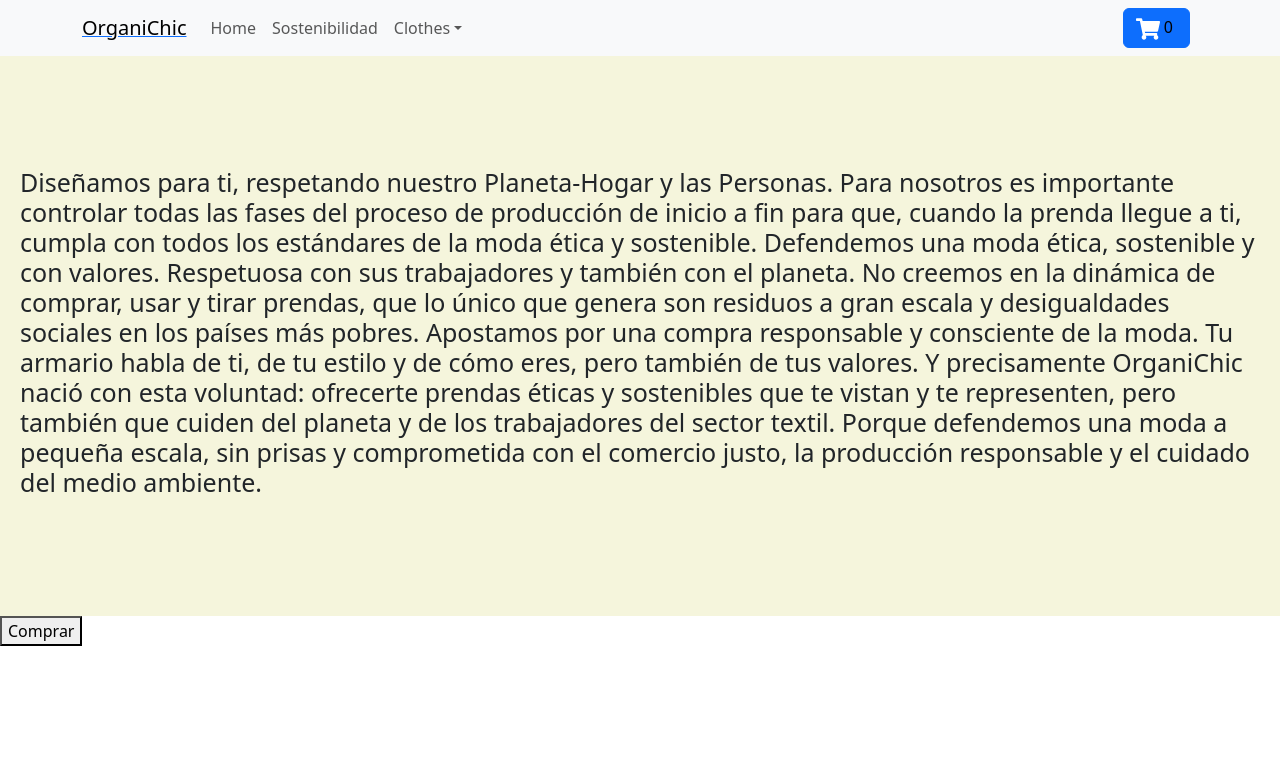
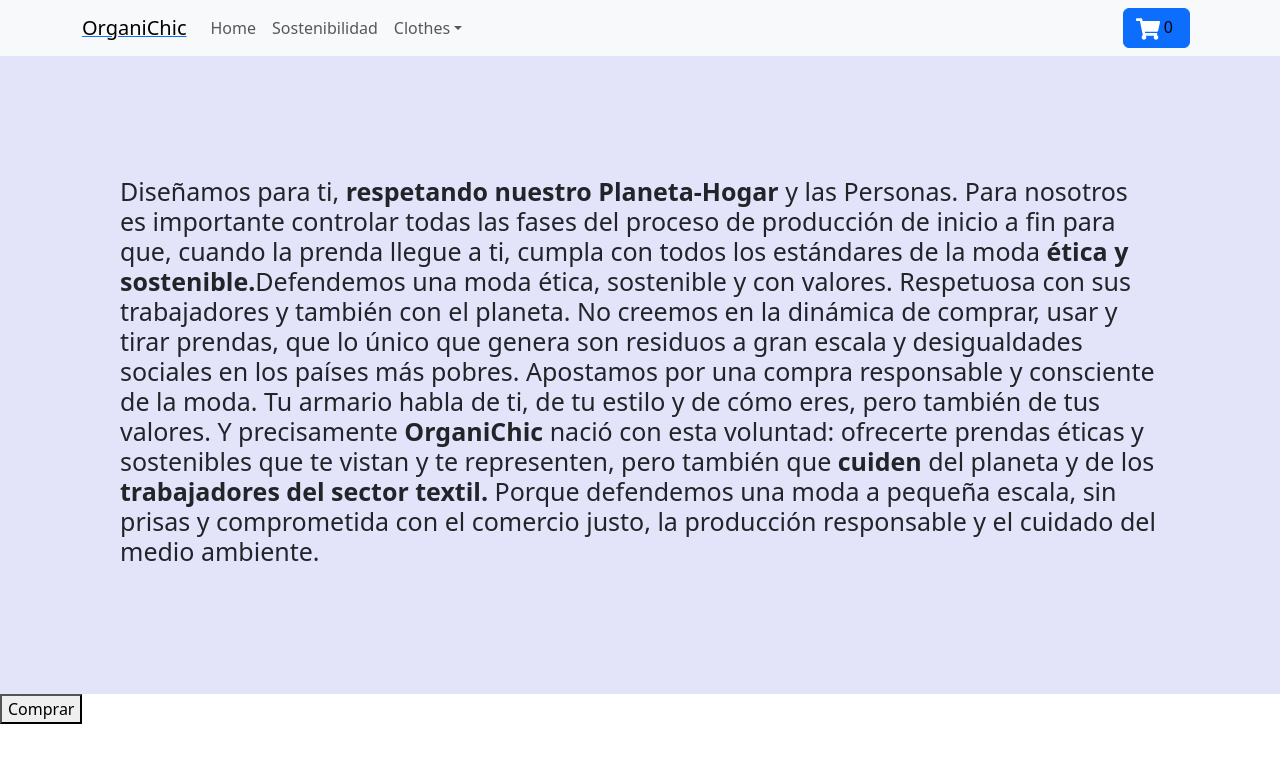
Before and after one commit to PaolaVega731/Organichic, a React (Vite) app: page /sostenibilidad in a window 1280 px wide. Shown: the top 762 px of the page. Built offline with nearby package versions, Linux system fonts and the light colour scheme.

Commit message:
Se agregan estilos y productos

```diff
--- a/src/components/Cart.jsx
+++ b/src/components/Cart.jsx
@@ -9,11 +9,11 @@
   );
 
   if (cart.length === 0) {
-    return <div>No hay productos en el carrito.</div>;
+    return <div>No hay productos en el carrito :(.</div>;
   }
 
   return (
-    <div>
+    <div className="text-center">
       <h2>Carrito</h2>
       {cart.map((item) => (
         <div key={item.id}>
--- a/src/components/Home.jsx
+++ b/src/components/Home.jsx
@@ -4,20 +4,30 @@
 
 const Home = () => {
   const containerStyle = {
-    backgroundColor: 'beige',
-    padding: '20px',
+    backgroundColor: '#FFE5B4' ,
+    padding: '100px',
+
   };
 
   const textCenterStyle = {
     fontWeight: 'normal',
+    fontSize: '30px',
+    marginTop: '50px',
+    color: 'brown'
+
+  };
+  const textCenterStyle1 = {
+    fontWeight: 'normal',
     fontSize: '25px',
+    marginTop: '80px'
   };
 
   return (
-    <div style={containerStyle}>
+
+     <div style={containerStyle }>
       <div className="container mt-10">
-        <h1 className="text-center mb-5" style={textCenterStyle}>Somos Planet Friendly</h1>
-        <h2 className="mb-4 text-sm" style={textCenterStyle}>
+        <h1 className="text-center" style={textCenterStyle}>Somos Planet Friendly</h1>
+        <h2 className="mb-4 text-sm" style={textCenterStyle1}>
           Un día imaginamos el planeta que queríamos habitar... y para hacerlo
           posible, quisimos que las prendas OrganiChic fueran prendas sostenibles,
           ecológicas y de comercio justo. Diseñadas y fabricadas para proteger la
--- a/src/components/ItemListContainer.jsx
+++ b/src/components/ItemListContainer.jsx
@@ -24,8 +24,8 @@
 
   return (
     <>
-      <center className="row" style={{ width: "18 rem", display: "flex" }}>
-        <ItemList product={product}  />
+      <center className="row" style={{ width: "18 rem", display: "flex",justifyContent: 'center' }}>
+        <ItemList product={product}/>
       </center>
     </>
   );
--- a/src/components/Sostenibilidad.jsx
+++ b/src/components/Sostenibilidad.jsx
@@ -6,8 +6,8 @@
     justifyContent: 'center',
     alignItems: 'center',
     minHeight: '70vh',
-    padding: '20px',
-    backgroundColor: 'beige'
+    padding: '120px',
+    backgroundColor: '#E3E4FA'
   };
 
   const textStyle = {
@@ -19,9 +19,10 @@
   return (
     <div style={containerStyle}>
       <h1 style={textStyle}>
-        Diseñamos para ti, respetando nuestro Planeta-Hogar y las Personas. Para nosotros es importante controlar todas las fases del proceso de producción de inicio a fin para que, cuando la prenda llegue a ti, cumpla con todos los estándares de la moda ética y sostenible.
+
+        Diseñamos para ti, <strong>respetando nuestro Planeta-Hogar</strong> y las Personas. Para nosotros es importante controlar todas las fases del proceso de producción de inicio a fin para que, cuando la prenda llegue a ti, cumpla con todos los estándares de la moda <strong>ética y sostenible.</strong>
         Defendemos una moda ética, sostenible y con valores. Respetuosa con sus trabajadores y también con el planeta. No creemos en la dinámica de comprar, usar y tirar prendas, que lo único que genera son residuos a gran escala y desigualdades sociales en los países más pobres.
-        Apostamos por una compra responsable y consciente de la moda. Tu armario habla de ti, de tu estilo y de cómo eres, pero también de tus valores. Y precisamente OrganiChic nació con esta voluntad: ofrecerte prendas éticas y sostenibles que te vistan y te representen, pero también que cuiden del planeta y de los trabajadores del sector textil. Porque defendemos una moda a pequeña escala, sin prisas y comprometida con el comercio justo, la producción responsable y el cuidado del medio ambiente.
+        Apostamos por una compra responsable y consciente de la moda. Tu armario habla de ti, de tu estilo y de cómo eres, pero también de tus valores. Y precisamente <strong>OrganiChic</strong>  nació con esta voluntad: ofrecerte prendas éticas y sostenibles que te vistan y te representen, pero también que <strong>cuiden</strong> del planeta y de los <strong>trabajadores del sector textil.</strong> Porque defendemos una moda a pequeña escala, sin prisas y comprometida con el comercio justo, la producción responsable y el cuidado del medio ambiente.
       </h1>
     </div>
   );
--- a/src/context/CartContext.jsx
+++ b/src/context/CartContext.jsx
@@ -29,7 +29,7 @@
       const updatedCart = [...cart];
       updatedCart[existingItemIndex].quantity += quantity;
       setCart(updatedCart);
-      console.log(cart)
+
 
     } else {
       // El producto no está en el carrito, agrégalo
@@ -79,7 +79,7 @@
       alert('Gracias por su compra. Número de orden: ' + orderRef.id);
     } catch (error) {
       console.error('Error al procesar la compra:', error);
-      // Maneja el error de forma adecuada (por ejemplo, mostrar un mensaje de error al usuario).
+      //  mostrar un mensaje de error al usuario.
     }
   };
 
```
